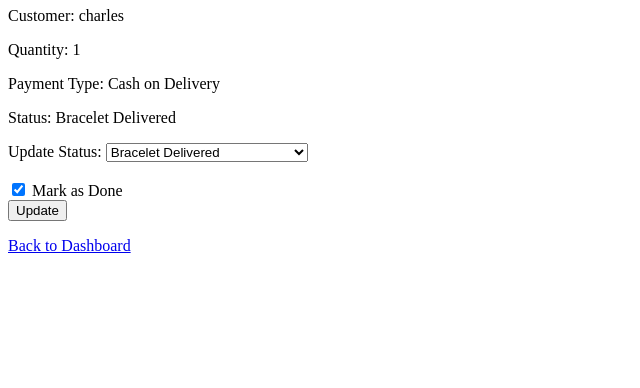
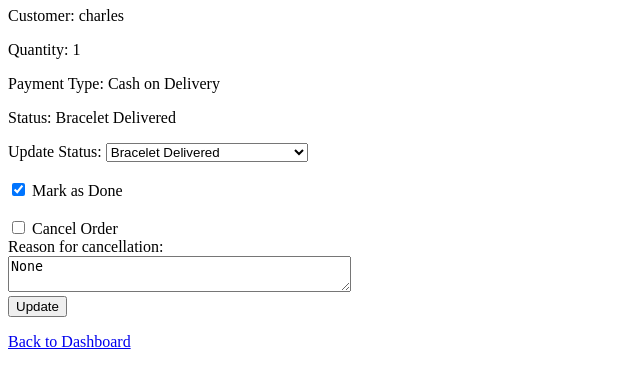
Before and after one commit to mcadelacruz/braceurself, a Django app: page /seller/order/1/manage/ in a window 1280 px wide. Shown: the part 143-531 px from the top of the page, without its empty margins (0-640 px from the left). Run offline with Django 5.2, Linux system fonts and the light colour scheme; a user stored in the database is signed in; data comes from the database, SQL or seed files in the repository; both versions use the stored data as it was after the commit.

Commit message:
added a way to cancel orders and bring stocks back when cancelled

```diff
--- a/shop/models.py
+++ b/shop/models.py
@@ -34,7 +34,9 @@
     payment_type = models.CharField(max_length=20, choices=PAYMENT_CHOICES)
     status = models.CharField(max_length=20, choices=STATUS_CHOICES, default='pending')
     created_at = models.DateTimeField(auto_now_add=True)
-    done = models.BooleanField(default=False)  # <-- add this field
+    done = models.BooleanField(default=False)
+    cancelled = models.BooleanField(default=False)
+    cancel_reason = models.TextField(blank=True, null=True)
 
     def __str__(self):
         return f"Order #{self.id} - {self.product.name} ({self.customer.username})"
--- a/shop/templates/shop/manage_order.html
+++ b/shop/templates/shop/manage_order.html
@@ -6,21 +6,35 @@
 <p>Quantity: {{ order.quantity }}</p>
 <p>Payment Type: {{ order.get_payment_type_display }}</p>
 <p>Status: {{ order.get_status_display }}</p>
+{% if order.cancelled %}
+    <p style="color:red;"><strong>Order Cancelled</strong></p>
+    <p><strong>Reason:</strong> {{ order.cancel_reason }}</p>
+{% endif %} {% if error %}
+    <p style="color:red;">{{ error }}</p>
+{% endif %}
 <form method="post">
     {% csrf_token %}
     <label for="status">Update Status:</label>
-    <select name="status" id="status">
+    <select name="status" id="status" {% if order.cancelled %}disabled{% endif %}>
         {% for value, label in status_choices %}
             <option value="{{ value }}" {% if order.status == value %}selected{% endif %}>{{ label }}</option>
         {% endfor %}
     </select>
     <br><br>
     <label>
-        <input type="checkbox" name="mark_done" {% if order.status != 'delivered' %}disabled{% endif %} {% if order.done %}checked{% endif %}>
+        <input type="checkbox" name="mark_done" {% if order.status != 'delivered' or order.cancelled %}disabled{% endif %} {% if order.done %}checked{% endif %}>
         Mark as Done
     </label>
+    <br><br>
+    <label>
+        <input type="checkbox" name="cancel_order" {% if order.cancelled %}disabled checked{% endif %}>
+        Cancel Order
+    </label>
     <br>
-    <button type="submit">Update</button>
+    <label for="cancel_reason">Reason for cancellation:</label><br>
+    <textarea name="cancel_reason" id="cancel_reason" rows="2" cols="40" {% if order.cancelled %}readonly{% endif %}>{{ order.cancel_reason }}</textarea>
+    <br>
+    <button type="submit" {% if order.cancelled %}disabled{% endif %}>Update</button>
 </form>
 <p><a href="{% url 'seller_dashboard' %}">Back to Dashboard</a></p>
 {% endblock %}
--- a/shop/templates/shop/order_list.html
+++ b/shop/templates/shop/order_list.html
@@ -11,6 +11,10 @@
             {% if order.done %}
                 <span style="color:green;">(Done)</span>
             {% endif %}
+            {% if order.cancelled %}
+                <span style="color:red;">(Cancelled)</span><br>
+                <strong>Reason:</strong> {{ order.cancel_reason }}
+            {% endif %}
         </li>
     {% endfor %}
     </ul>
--- a/shop/views.py
+++ b/shop/views.py
@@ -175,23 +175,37 @@
     if not request.user.is_authenticated or not hasattr(request.user, 'sellerprofile'):
         return redirect('login')
     order = Order.objects.get(id=order_id)
+    error = None
     if request.method == 'POST':
         status = request.POST.get('status')
         mark_done = request.POST.get('mark_done')
+        cancel_order = request.POST.get('cancel_order')
+        cancel_reason = request.POST.get('cancel_reason')
         updated = False
         if status and status in dict(Order.STATUS_CHOICES):
             order.status = status
             updated = True
-        if mark_done == 'on' and order.status == 'delivered':
+        if mark_done == 'on' and order.status == 'delivered' and not order.cancelled:
             order.done = True
             updated = True
-        if updated:
+        if cancel_order == 'on' and not order.cancelled:
+            if cancel_reason and cancel_reason.strip():
+                order.cancelled = True
+                order.cancel_reason = cancel_reason.strip()
+                # Restore stock
+                order.product.stock += order.quantity
+                order.product.save()
+                updated = True
+            else:
+                error = "Please provide a reason for cancellation."
+        if updated and not error:
             order.save()
             messages.success(request, "Order updated.")
             return redirect('seller_dashboard')
     return render(request, 'shop/manage_order.html', {
         'order': order,
         'status_choices': Order.STATUS_CHOICES,
+        'error': error,
     })
 
 def update_seller_view(request):
```
Also changed, not shown: db.sqlite3, shop/migrations/0005_order_cancel_reason_order_cancelled.py (added).
